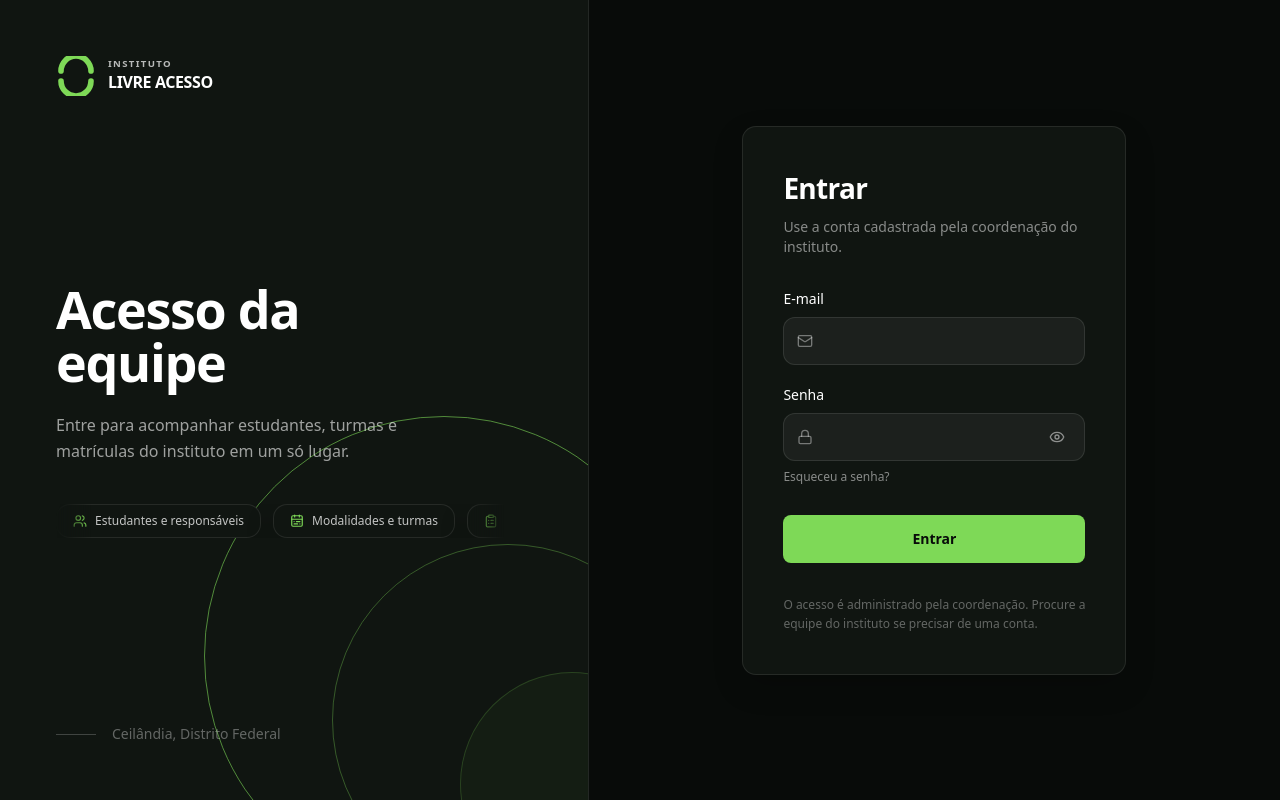
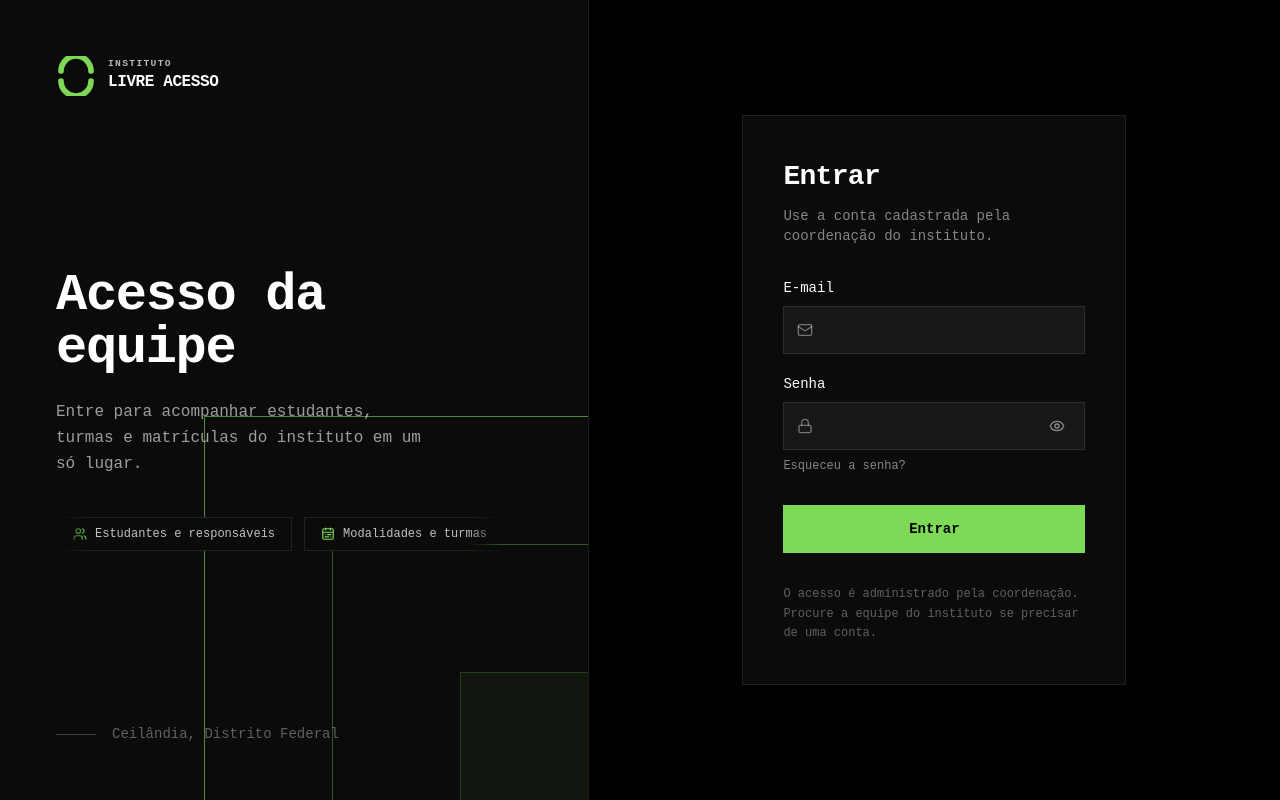
Before and after one commit to ObarbosaDev/LivreAcesso, a React (Vite) app in the folder frontend/: page /entrar in a window 1280 px wide. Built offline with nearby package versions, Linux system fonts and the light colour scheme; no server answers.

Commit message:
feat: define direcao industrial

```diff
--- a/frontend/src/app/styles/tokens.css
+++ b/frontend/src/app/styles/tokens.css
@@ -7,13 +7,13 @@
  * interativo, porque a estética ousada não pode custar acessibilidade.
  */
 @theme {
-  --font-display: 'Sora', 'DM Sans', system-ui, sans-serif;
-  --font-sans: 'DM Sans', system-ui, sans-serif;
+  --font-display: 'IBM Plex Mono', 'JetBrains Mono', ui-monospace, monospace;
+  --font-sans: 'IBM Plex Mono', 'JetBrains Mono', ui-monospace, monospace;
 
-  --color-ink: #080b09;
-  --color-surface: #101511;
-  --color-surface-raised: #171d18;
-  --color-surface-warm: #1d241d;
+  --color-ink: #000000;
+  --color-surface: #0b0c0a;
+  --color-surface-raised: #11130f;
+  --color-surface-warm: #171912;
   --color-brand-green: #7ed957;
   --color-brand-green-soft: #a6e884;
   --color-brand-green-deep: #4f9e2e;
@@ -56,14 +56,21 @@ input:-webkit-autofill:focus {
 .liquid-glass {
   background: var(--color-surface);
   border: 1px solid rgba(255, 255, 255, 0.09);
-  border-radius: 14px;
-  box-shadow: 0 12px 30px rgba(0, 0, 0, 0.18);
+  border-radius: 0;
+  box-shadow: none;
 }
 
 .panel-grid {
   background-image: linear-gradient(rgba(255,255,255,.035) 1px, transparent 1px), linear-gradient(90deg, rgba(255,255,255,.035) 1px, transparent 1px);
   background-size: 32px 32px;
 }
+
+/* O ERP usa uma superfície industrial: geometria reta e hierarquia por linhas. */
+button, input, select, textarea, .rounded-xl, .rounded-2xl, .rounded-3xl, .rounded-full, .rounded-lg {
+  border-radius: 0 !important;
+}
+
+body { font-variant-numeric: tabular-nums; }
 
 .page-enter { animation: page-enter 560ms cubic-bezier(.22,1,.36,1) both; }
 .stagger-1 { animation-delay: 80ms; }
--- a/frontend/src/pages/DashboardPage.tsx
+++ b/frontend/src/pages/DashboardPage.tsx
@@ -57,9 +57,7 @@ export function DashboardPage() {
           <div className="flex items-start justify-between"><div><p className="text-xs font-semibold uppercase tracking-[0.16em] text-white/40">Visão do instituto</p><h2 className="mt-2 font-display text-xl font-semibold text-white">Crescimento da operação</h2></div><span className="rounded-full border border-white/10 px-3 py-1 text-xs text-white/40">Últimos 6 meses</span></div>
           <div className="mt-6 rounded-2xl bg-ink/45 p-4">
             <svg viewBox="0 0 760 220" className="h-56 w-full" role="img" aria-label="Gráfico de evolução de estudantes e turmas">
-              <defs><linearGradient id="area-green" x1="0" x2="0" y1="0" y2="1"><stop offset="0" stopColor="#7ed957" stopOpacity=".28"/><stop offset="1" stopColor="#7ed957" stopOpacity="0"/></linearGradient></defs>
               {[32, 78, 124, 170].map((y) => <line key={y} x1="24" x2="736" y1={y} y2={y} stroke="rgba(255,255,255,.07)" />)}
-              <path d="M24 170 C130 170 130 170 238 170 S350 170 466 170 S620 170 736 170 L736 190 L24 190Z" fill="url(#area-green)" />
               <path d="M24 170 C130 170 130 170 238 170 S350 170 466 170 S620 170 736 170" fill="none" stroke="#7ed957" strokeWidth="3" strokeLinecap="round" />
               {[24, 166, 308, 450, 592, 736].map((x, index) => <g key={x}><circle cx={x} cy="170" r="5" fill="#101511" stroke="#7ed957" strokeWidth="2" /><text x={x} y="213" textAnchor="middle" fill="rgba(255,255,255,.38)" fontSize="11">{['Mai', 'Jun', 'Jul', 'Ago', 'Set', 'Out'][index]}</text></g>)}
             </svg>
```
